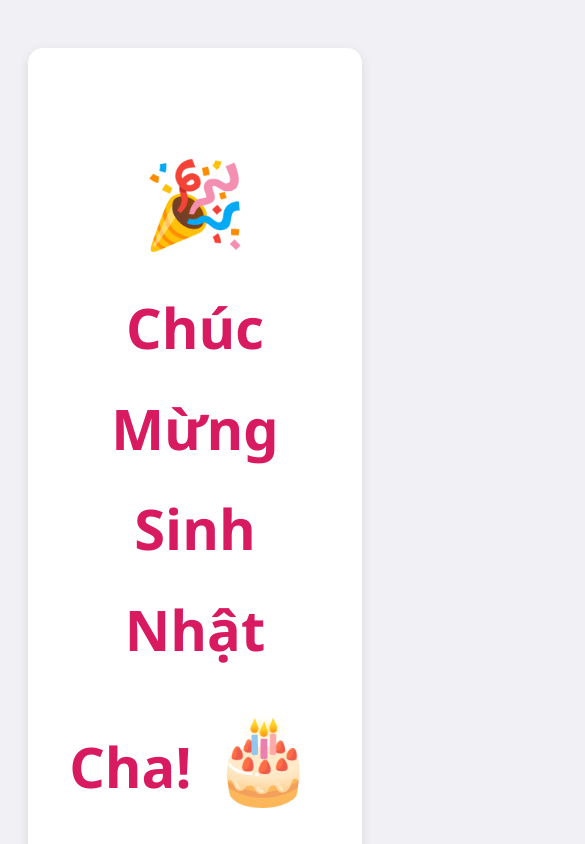
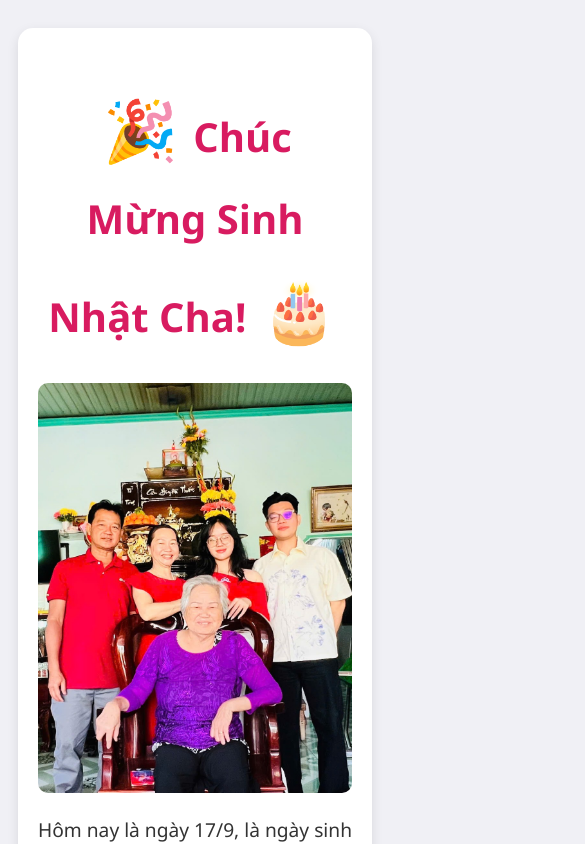
Before and after one commit to amisama123/sinh-nh-t-cha, a plain HTML site: page index.html in a window 390 px wide. Shown: the top 844 px of the page, 585 px wide, since content can reach past the window. Drawn offline with Linux system fonts and the light colour scheme.

Commit message:
index.html

```diff
--- a/index.html
+++ b/index.html
@@ -41,6 +41,32 @@
             font-size: 1.5em;
             margin: 0 5px;
         }
+        .image-center {
+            text-align: center;
+            margin: 20px 0;
+        }
+        .image-center img {
+            max-width: 100%; /* Dòng này sẽ giúp ảnh fit vào khung */
+            height: auto;   /* Giữ tỉ lệ ảnh */
+            border-radius: 10px; /* Bo tròn góc ảnh */
+            display: block; /* Để margin auto hoạt động */
+            margin: 0 auto; /* Căn giữa ảnh */
+        }
+        @media (max-width: 768px) {
+            body {
+                padding: 10px;
+            }
+            .container {
+                padding: 20px;
+                margin: 10px auto; /* Thêm auto để căn giữa container trên mobile */
+            }
+            h1 {
+                font-size: 2.5em;
+            }
+            p {
+                font-size: 1.2em;
+            }
+        }
     </style>
 </head>
 <body>
@@ -50,11 +76,13 @@
             <span class="emoji">🎉</span> Chúc Mừng Sinh Nhật Cha! <span class="emoji">🎂</span>
         </h1>
 
-<
+        <div class="image-center">
+            <img src="https://raw.githubusercontent.com/amisama123/sinh-nh-t-cha/main/z6272164242792_1451b3fabeaa21dad94699dbb1773cfc.jpg" alt="Một gia đình hạnh phúc">
+        </div>
+
         <p>
             Hôm nay là ngày 17/9, là ngày sinh nhật của cha!!! Chúc cha sinh nhật vui vẻ nha, chúc cha có thật nhiều sức khoẻ, có nhiều niềm vui trong cuộc sống với ngày nào cũng là ngày tuyệt vời ♥️ Hồi nhỏ con hơi sợ cha, tại thấy cha nghiêm quá trời nhưng mà lên đại học nói chuyện nhiều hơn thì con thấy đỡ sợ rồi, thấy cha dễ hơn nữa. Với lại, dạo này trình nấu ăn của cha lên ngon hẳn, con thấy canh bí đỏ cha nấu, ăn ngon dữ lắm luôn á, mỗi lần con về cha nấu cho con nữa nhe 😆Con thấy cha mỗi lần chở con đi học hay chở về cực quá mà cha không bao giờ than hết, con thấy biết ơn ghê. Cha làm nhiều điều cho con mà tới bây giờ con mới nhận ra, cha với mẹ đều yêu thương con, mà do cách thể hiện khác nhau thôi. Thật ra thì con muốn nói từ lâu rồi, nhưng mà con hơi ngại, con cảm ơn cha nhiều lắm với con yêu cha.
         </p>
-
         <p>
             Cha nuôi dạy con với anh hai thành người, cho tụi con nền tảng tốt để phát triển, môi trường thuận lợi để học hỏi, để gặp được bạn tốt, để tương lai của tụi con rộng mở hơn. Để con với anh hai có được ngày hôm nay, cha với mẹ phải chịu khổ nhiều rồi. Cách dạy của cha mẹ của dễ nữa, không cấm đoán những ước mơ, mong muốn của tụi con, cho tụi con quyết định tương lai của mình. Điều này là điều con thấy con may mắn hơn nhiều bạn của con lắm, Tuy vậy, cha với mẹ vẫn là hậu phương vững chắc cho tụi con, con biết là cha mẹ muốn để tụi con va chạm, trải nghiệm hết nên mới nới lỏng như vậy nhưng mà cha mẹ vẫn ở ngoài sau dõi theo và giúp đỡ. Con được sinh ra trong gia đình như vầy làm con thấy con hạnh phúc và cần phải trân trọng, nỗ lực hơn nữa.
         </p>
@@ -70,11 +98,7 @@
         <p>
             Đối với con thì cha mẹ đã làm rất tốt việc xây dựng nền tảng gia đình tuyệt vời cho tụi con luôn á, con chỉ cần có nhiêu đó thôi. Cha đã làm rất tốt rồi. Cha nhớ yêu thương mẹ nhiều hơn nha, con thấy mẹ hi sinh cho cha con mình nhiều lắm, con sẽ cố gắng để cho cha mẹ yên lòng. Hôm nay, là sinh nhật cha, chúc cha mọi điều tốt đẹp nhất 💗 Cảm ơn cha vì tất cả ☺️ HAPPY BIRTHDAY!!!!
         </p>
-        <div class="image-center">
-            <img src="https://raw.githubusercontent.com/amisama123/sinh-nh-t-cha/main/z6272164242792_1451b3fabeaa21dad94699dbb1773cfc.jpg" alt="Một gia đình hạnh phúc">
-        </div>
     </div>
 
 </body>
-
 </html>
```
